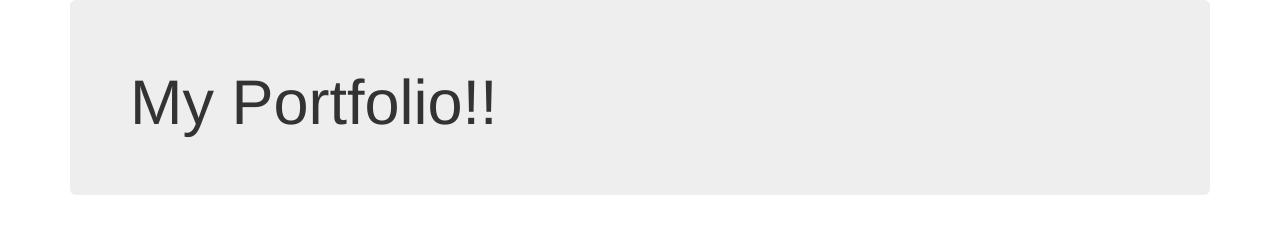
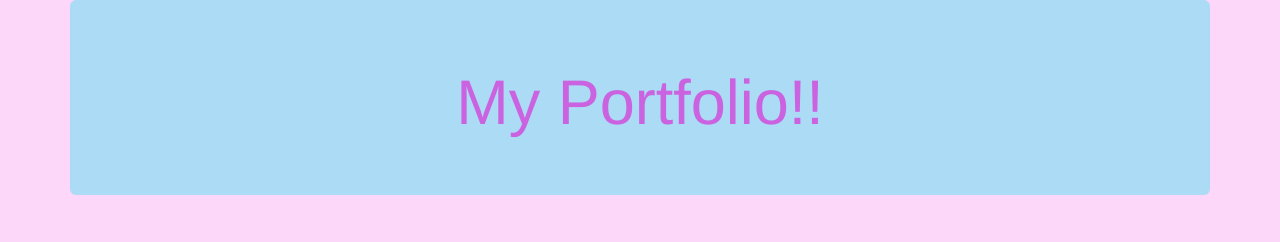
Before and after one commit to LonleyBuzzyBee/friyay, a plain HTML site: page index.html in a window 1280 px wide. Shown: the top 242 px of the page. Drawn offline with Linux system fonts and the light colour scheme; grey boxes are pictures that could not be loaded.

Commit message:
add stylings in stylesheet, change background colors

```diff
--- a/css/styles.css
+++ b/css/styles.css
@@ -1,4 +1,12 @@
-title{
-  color: #c2f1ff;
+h1 {
+  text-align: center;
+
+}div .jumbotron {
+  background-color: #abdbf5;
+  color:#cb62e0;
   text-align: center;
 }
+
+body {
+  background-color: #fcd7f9;
+}
--- a/index.html
+++ b/index.html
@@ -2,10 +2,8 @@
 <html lang="en">
 <head>
     <link rel="stylesheet" href="css/bootstrap.css" type="text/css" media="all">
-    <link rel="stylesheet" href="css/styles.css" type="text/cess" media="all">
-
+    <link rel="stylesheet" href="css/styles.css" type="text/css" media="all">
     <title>My Portfolio</title>
-
 </head>
 <body>
     <div class="container">
```
